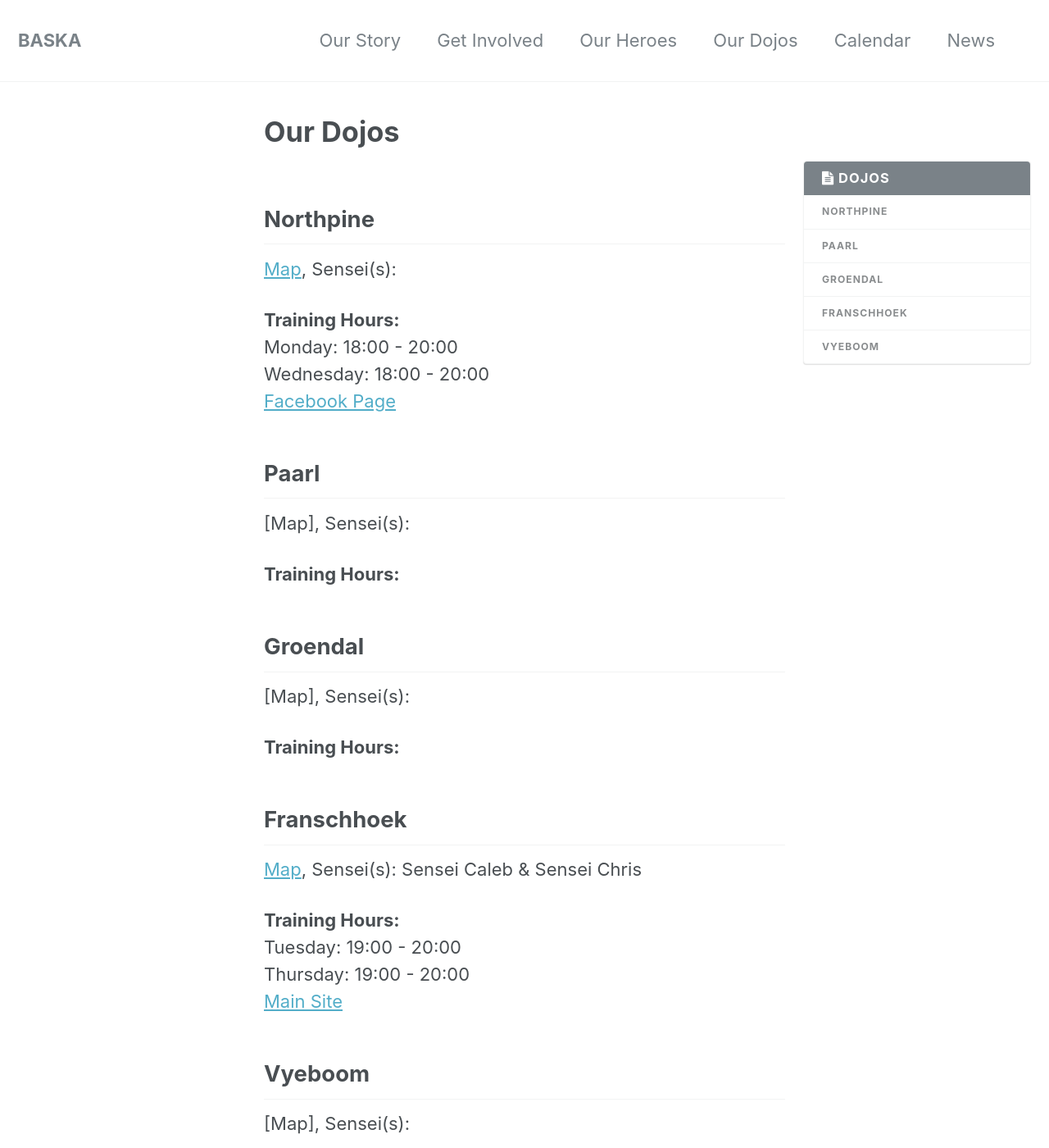
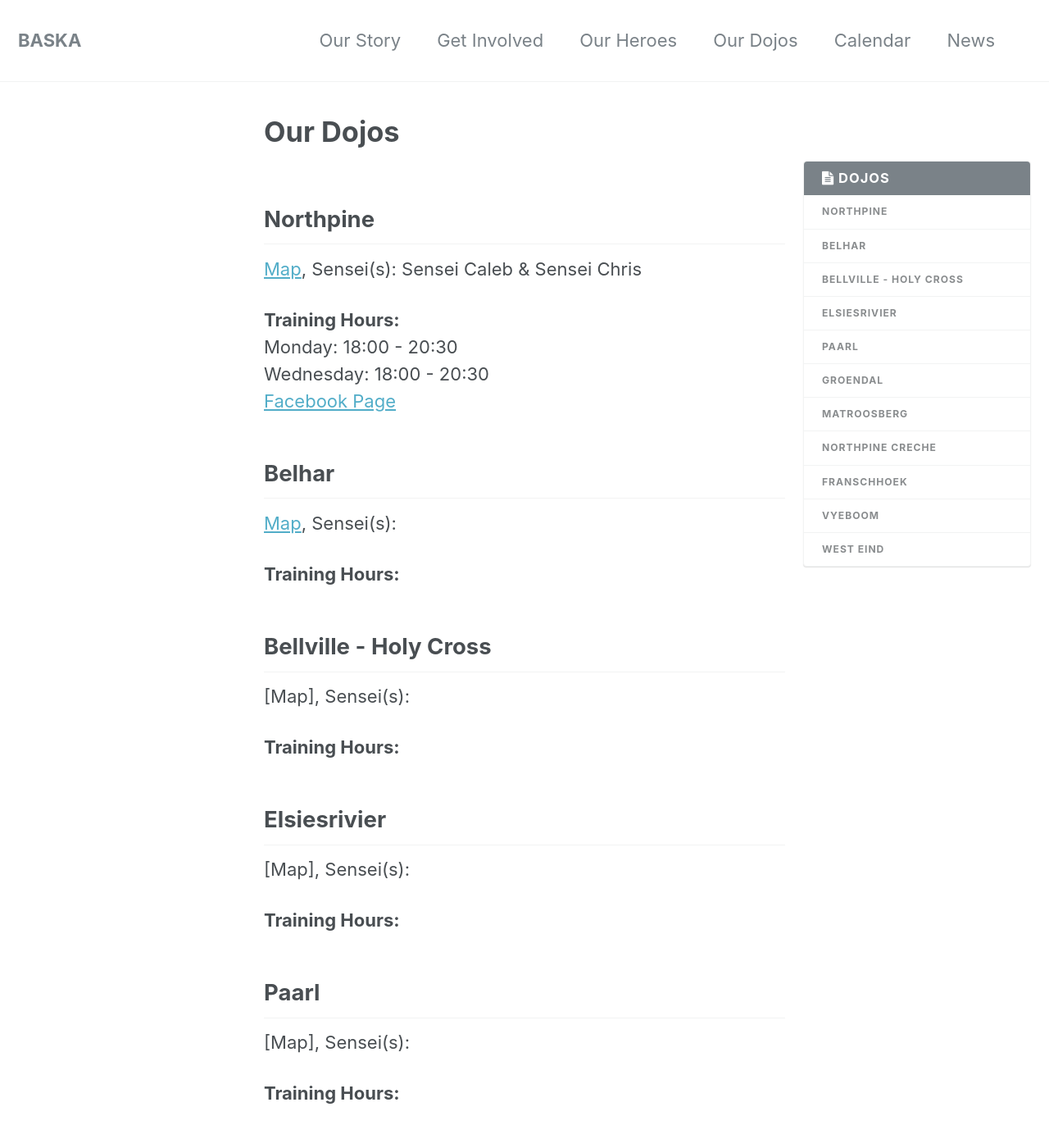
Before and after one commit to BASKA-SA/baska.co.za, a Jekyll site: the page built from _pages/our-dojos.md, in a window 1280 px wide and 1400 px high. Shown: the whole window at 82% size. Built offline with Jekyll 4.4.1, drawn with Linux system fonts in a browser that asks for light colours; some of the changed text lies outside the part shown.

Commit message:
updated list of dojos and added some information to existing dojos

```diff
--- a/_pages/our-dojos.md
+++ b/_pages/our-dojos.md
@@ -7,12 +7,32 @@ title: Our Dojos
 
 ## Northpine
 [Map](https://www.google.com/maps/place/Northpine+Community+Hall/@-33.879583,18.7218741,12z/data=!4m5!3m4!1s0x1dcc516074aaea37:0x4bd396d8e9e8b608!8m2!3d-33.8710569!4d18.7110901),
+Sensei(s): Sensei Caleb & Sensei Chris
+
+**Training Hours:**
+<br>Monday: 18:00 - 20:30
+<br>Wednesday: 18:00 - 20:30
+<br>[Facebook Page](https://www.facebook.com/Samurai-Karate-Northpine-202313093262851)
+
+## Belhar
+[Map](https://goo.gl/maps/qQj6SPFkpsy),
 Sensei(s):
 
 **Training Hours:**
-<br>Monday: 18:00 - 20:00
-<br>Wednesday: 18:00 - 20:00
-<br>[Facebook Page](https://www.facebook.com/Samurai-Karate-Northpine-202313093262851)
+
+
+## Bellville - Holy Cross
+[Map],
+Sensei(s):
+
+**Training Hours:**
+
+
+## Elsiesrivier
+[Map],
+Sensei(s):
+
+**Training Hours:**
 
 
 ## Paarl
@@ -23,6 +43,20 @@ Sensei(s):
 
 
 ## Groendal
+[Map](https://goo.gl/maps/rQnpYpvKKdS2),
+Sensei(s): Sensei Caleb
+
+**Training Hours:**
+
+
+## Matroosberg
+[Map],
+Sensei(s):
+
+**Training Hours:**
+
+
+## Northpine Creche
 [Map],
 Sensei(s):
 
@@ -38,10 +72,16 @@ Sensei(s): Sensei Caleb & Sensei Chris
 <br>Thursday: 19:00 - 20:00
 <br>[Main Site](//fsh.baska.co.za)
 
-
 ## Vyeboom
 [Map],
 Sensei(s):
 
 **Training Hours:**
+
 <br>[Facebook Page](https://www.facebook.com/Samurai-Karate-Vyeboom-739151739448725)
+
+## West Eind
+[Map],
+Sensei(s):
+
+**Training Hours:**
```
Also changed, not shown: _pages/dojos/groendal.md (+1 -1 lines).
